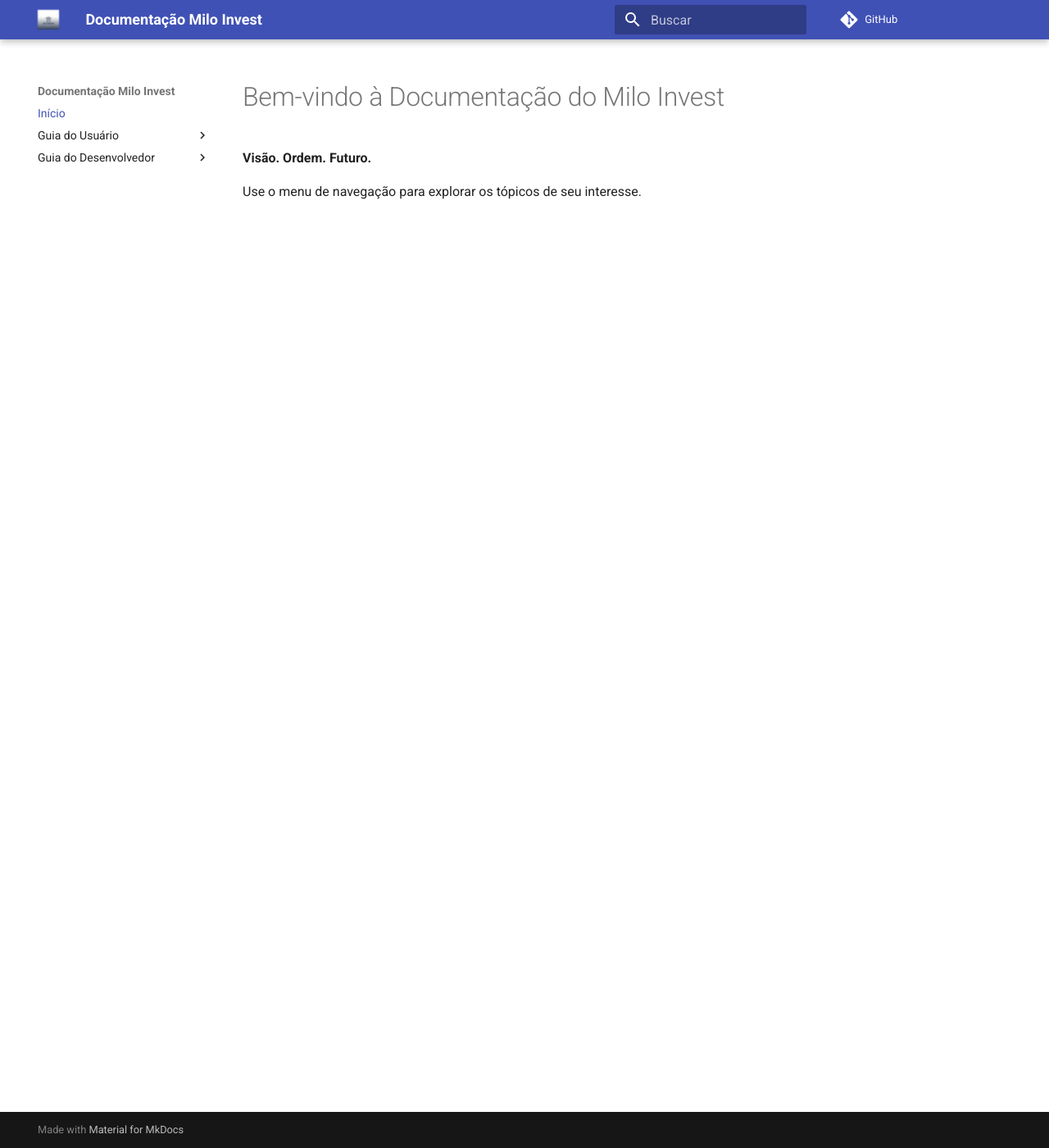
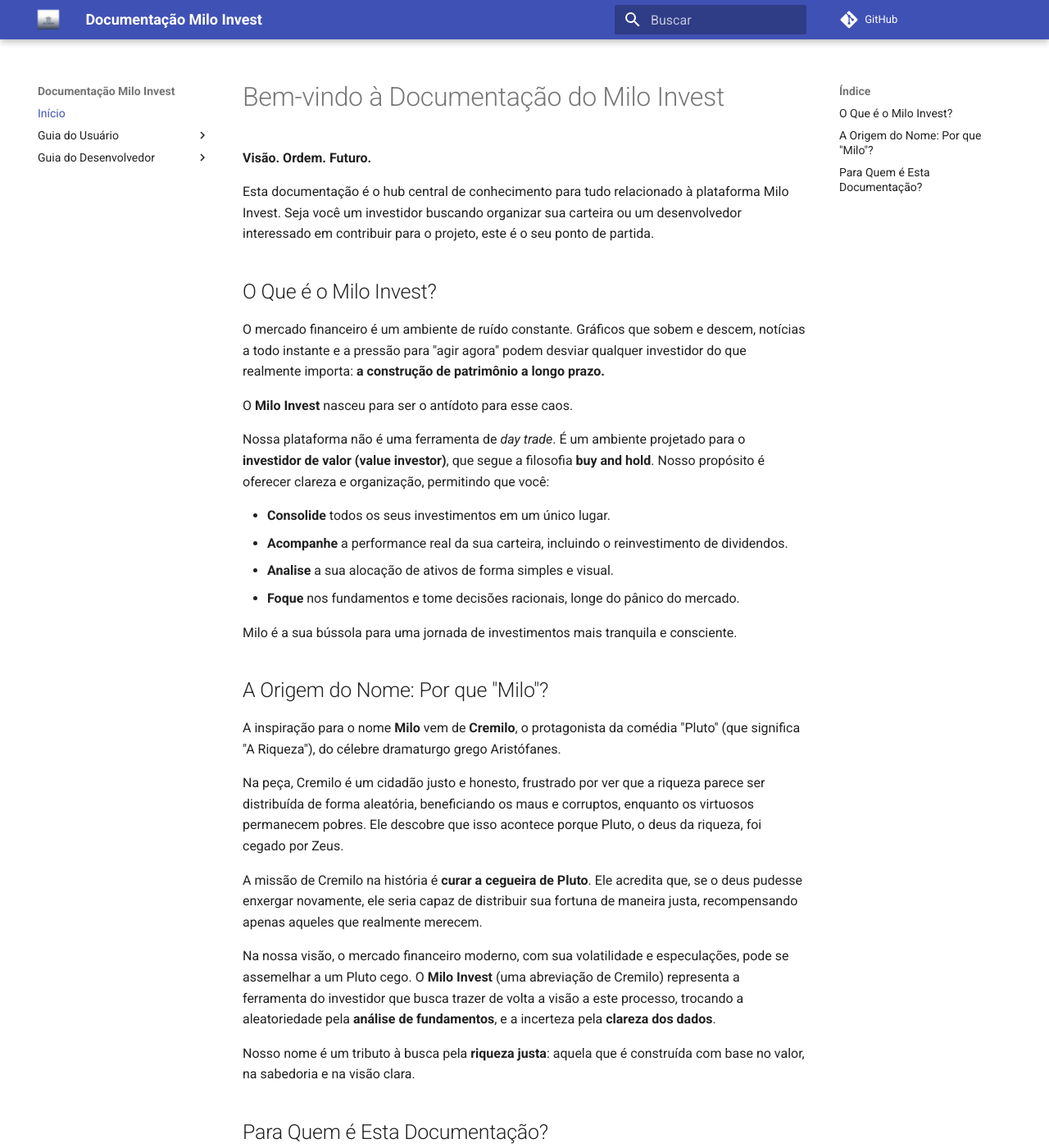
Before and after one commit to MiloInvest/milo-docs, an MkDocs documentation site: the page built from docs/index.md, in a window 1280 px wide and 1400 px high. Shown: the whole window at 82% size. Built offline with MkDocs 1.6.1 and Material for MkDocs 9.7.7, drawn with Linux system fonts in a browser that asks for light colours; comment, search, counter and statistics services are not loaded; some of the changed text lies outside the part shown.

Commit message:
chore: adicionar texto introdutório para a documentação

```diff
--- a/docs/index.md
+++ b/docs/index.md
@@ -2,4 +2,39 @@
 
 **Visão. Ordem. Futuro.**
 
-Use o menu de navegação para explorar os tópicos de seu interesse.
+Esta documentação é o hub central de conhecimento para tudo relacionado à plataforma Milo Invest. Seja você um investidor buscando organizar sua carteira ou um desenvolvedor interessado em contribuir para o projeto, este é o seu ponto de partida.
+
+## O Que é o Milo Invest?
+
+O mercado financeiro é um ambiente de ruído constante. Gráficos que sobem e descem, notícias a todo instante e a pressão para "agir agora" podem desviar qualquer investidor do que realmente importa: **a construção de patrimônio a longo prazo.**
+
+O **Milo Invest** nasceu para ser o antídoto para esse caos.
+
+Nossa plataforma não é uma ferramenta de *day trade*. É um ambiente projetado para o **investidor de valor (value investor)**, que segue a filosofia **buy and hold**. Nosso propósito é oferecer clareza e organização, permitindo que você:
+
+* **Consolide** todos os seus investimentos em um único lugar.
+* **Acompanhe** a performance real da sua carteira, incluindo o reinvestimento de dividendos.
+* **Analise** a sua alocação de ativos de forma simples e visual.
+* **Foque** nos fundamentos e tome decisões racionais, longe do pânico do mercado.
+
+Milo é a sua bússola para uma jornada de investimentos mais tranquila e consciente.
+
+## A Origem do Nome: Por que "Milo"?
+
+A inspiração para o nome **Milo** vem de **Cremilo**, o protagonista da comédia "Pluto" (que significa "A Riqueza"), do célebre dramaturgo grego Aristófanes.
+
+Na peça, Cremilo é um cidadão justo e honesto, frustrado por ver que a riqueza parece ser distribuída de forma aleatória, beneficiando os maus e corruptos, enquanto os virtuosos permanecem pobres. Ele descobre que isso acontece porque Pluto, o deus da riqueza, foi cegado por Zeus.
+
+A missão de Cremilo na história é **curar a cegueira de Pluto**. Ele acredita que, se o deus pudesse enxergar novamente, ele seria capaz de distribuir sua fortuna de maneira justa, recompensando apenas aqueles que realmente merecem.
+
+Na nossa visão, o mercado financeiro moderno, com sua volatilidade e especulações, pode se assemelhar a um Pluto cego. O **Milo Invest** (uma abreviação de Cremilo) representa a ferramenta do investidor que busca trazer de volta a visão a este processo, trocando a aleatoriedade pela **análise de fundamentos**, e a incerteza pela **clareza dos dados**.
+
+Nosso nome é um tributo à busca pela **riqueza justa**: aquela que é construída com base no valor, na sabedoria e na visão clara.
+
+## Para Quem é Esta Documentação?
+
+Esta documentação foi pensada para dois públicos principais. Use o menu lateral para navegar até a seção que mais lhe interessa.
+
+* **Para Investidores (Usuários):** Se você quer aprender a usar a plataforma, entender como registrar seus ativos, analisar os dashboards ou tirar dúvidas sobre as funcionalidades, comece pela seção **Guias de Usuário**.
+
+* **Para Desenvolvedores:** Se você tem interesse na parte técnica do projeto, quer entender nossa arquitetura, como configurar o ambiente de desenvolvimento ou como contribuir com o código, navegue para a seção de **Arquitetura & Contribuição**.
```
